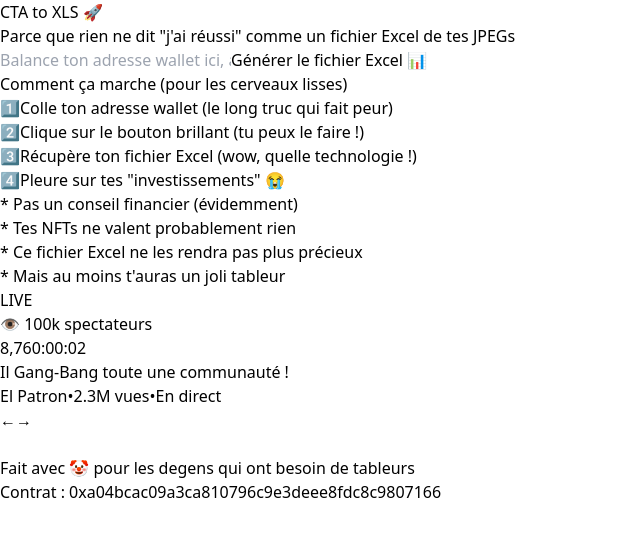
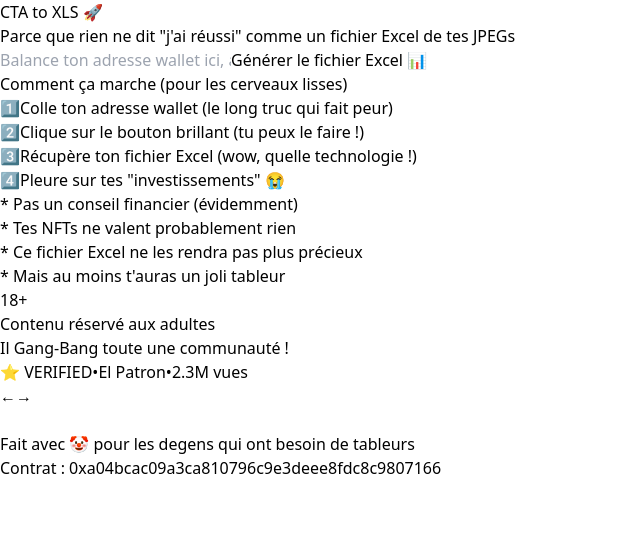
Before and after one commit to hrogerdev/CTA2XLS, a React (Vite) app: page / in a window 1280 px wide. Both pictures are taken after a click on the button "Publicité précédente". Shown: the top 536 px of the page, without its empty margins (0-640 px from the left). Built offline with nearby package versions, Linux system fonts and the light colour scheme.

Commit message:
Update fake ads: Land delivery live stream with high hour counter, El Patron adult-style video with hover effect

```diff
--- a/src/components/FakeAdPlaceholder.tsx
+++ b/src/components/FakeAdPlaceholder.tsx
@@ -67,7 +67,15 @@ function WindshieldAcademy() {
 function EternalLandDrop() {
   const [showTumbleweed, setShowTumbleweed] = useState(false)
   const [viewerCount, setViewerCount] = useState(12847)
-  const [streamTime, setStreamTime] = useState({ hours: 1234567, minutes: 42, seconds: 19 })
+  const [streamTime, setStreamTime] = useState(() => {
+    // Temps depuis 2019 (environ 5 ans)
+    const startDate = new Date('2019-01-01');
+    const elapsed = Date.now() - startDate.getTime();
+    const hours = Math.floor(elapsed / (1000 * 60 * 60));
+    const minutes = Math.floor((elapsed % (1000 * 60 * 60)) / (1000 * 60));
+    const seconds = Math.floor((elapsed % (1000 * 60)) / 1000);
+    return { hours, minutes, seconds };
+  })
 
   useEffect(() => {
     const interval = setInterval(() => {
@@ -101,74 +109,51 @@ function EternalLandDrop() {
             className="relative cursor-pointer"
             onClick={() => setShowTumbleweed(true)}
           >
-            <div className="bg-gray-800 p-4">
-              <div className="absolute top-4 right-4 flex items-center gap-2">
-                <div className="bg-red-600 text-white px-3 py-1 rounded text-sm font-bold flex items-center gap-1">
-                  <span className="animate-pulse">●</span> LIVE
+            <div className="aspect-video bg-gray-900 relative">
+              {/* LIVE badge and viewers */}
+              <div className="absolute top-4 left-4 flex items-center gap-3 z-10">
+                <div className="bg-red-600 text-white px-3 py-1 rounded flex items-center gap-2">
+                  <motion.div
+                    animate={{ opacity: [1, 0.3, 1] }}
+                    transition={{ duration: 1.5, repeat: Infinity }}
+                    className="w-2 h-2 bg-white rounded-full"
+                  />
+                  <span className="font-bold text-sm">LIVE</span>
                 </div>
-                <div className="bg-gray-900 bg-opacity-80 text-white px-2 py-1 rounded text-sm font-mono">
-                  👁 {viewerCount.toLocaleString()}
+                <div className="bg-black bg-opacity-70 text-white px-3 py-1 rounded text-sm">
+                  👁 {viewerCount.toLocaleString()} spectateurs
                 </div>
               </div>
-              <div className="grid grid-cols-3 gap-1">
-                <div className="aspect-video bg-gray-900 flex items-center justify-center relative overflow-hidden">
-                  <img src="https://via.placeholder.com/320x180/1a1a1a/666666?text=STREAM+1" className="w-full h-full object-cover" />
-                  <div className="absolute bottom-2 left-2 text-white text-xs bg-black bg-opacity-50 px-2 py-1 rounded">
-                    CAM 1
-                  </div>
-                </div>
-                <div className="aspect-video bg-gray-900 flex items-center justify-center relative overflow-hidden">
-                  <img src="https://via.placeholder.com/320x180/2a2a2a/777777?text=STREAM+2" className="w-full h-full object-cover" />
-                  <div className="absolute bottom-2 left-2 text-white text-xs bg-black bg-opacity-50 px-2 py-1 rounded">
-                    CAM 2
-                  </div>
-                </div>
-                <div className="aspect-video bg-gray-900 flex items-center justify-center relative overflow-hidden">
-                  <img src="https://via.placeholder.com/320x180/3a3a3a/888888?text=STREAM+3" className="w-full h-full object-cover" />
-                  <div className="absolute bottom-2 left-2 text-white text-xs bg-black bg-opacity-50 px-2 py-1 rounded">
-                    CAM 3
-                  </div>
-                </div>
-                <div className="aspect-video bg-gray-900 flex items-center justify-center relative overflow-hidden">
-                  <div className="absolute inset-0 bg-gradient-to-br from-gray-800 to-gray-900" />
-                  <div className="text-white text-center z-10 px-2">
-                    <h3 className="text-lg font-bold mb-1" style={{ fontFamily: 'Impact, sans-serif' }}>
-                      UNBOXING
-                    </h3>
-                    <p className="text-xs">DEPUIS 2019</p>
-                  </div>
-                </div>
-                <div className="aspect-video bg-gray-900 flex items-center justify-center relative overflow-hidden">
-                  <div className="w-full h-full flex items-center justify-center text-yellow-400">
-                    <div className="text-center">
-                      <div className="text-2xl font-mono">
-                        {streamTime.hours.toLocaleString()}h
-                      </div>
-                      <div className="text-lg font-mono">
-                        {streamTime.minutes.toString().padStart(2, '0')}:{streamTime.seconds.toString().padStart(2, '0')}
-                      </div>
-                    </div>
-                  </div>
-                </div>
-                <div className="aspect-video bg-gray-900 flex items-center justify-center relative overflow-hidden">
-                  <img src="https://via.placeholder.com/320x180/4a4a4a/999999?text=CHAT" className="w-full h-full object-cover" />
-                  <div className="absolute bottom-2 left-2 text-white text-xs bg-black bg-opacity-50 px-2 py-1 rounded">
-                    CHAT LIVE
+
+              {/* Stream timer */}
+              <div className="absolute top-4 right-4 bg-black bg-opacity-70 text-white px-3 py-1 rounded font-mono text-sm z-10">
+                {streamTime.hours.toLocaleString()}:{streamTime.minutes.toString().padStart(2, '0')}:{streamTime.seconds.toString().padStart(2, '0')}
+              </div>
+
+              {/* Main content */}
+              <div className="absolute inset-0 flex items-center justify-center">
+                <div className="text-center text-white px-4">
+                  <h3 className="text-3xl font-bold mb-2" style={{ fontFamily: 'Impact, sans-serif' }}>
+                    LIVRAISON DES LANDS EN DIRECT
+                  </h3>
+                  <p className="text-xl mb-4">Suivez l'événement historique !</p>
+                  <div className="text-lg text-yellow-400">
+                    Lands livrés : 0 / ∞
                   </div>
                 </div>
               </div>
-              <div className="mt-2 text-white text-xs overflow-hidden">
+
+              {/* Bottom ticker */}
+              <div className="absolute bottom-0 left-0 right-0 bg-red-600 py-2 overflow-hidden">
                 <motion.div
                   animate={{ x: [0, -100 + '%'] }}
-                  transition={{ duration: 15, repeat: Infinity, ease: "linear" }}
-                  className="whitespace-nowrap"
+                  transition={{ duration: 20, repeat: Infinity, ease: "linear" }}
+                  className="whitespace-nowrap text-white text-sm font-bold"
                 >
-                  ⏰ 1 234 567 h de hype cumulée • 0 terrain livré • Mais on y croit ! • ⏰ 1 234 567 h de hype cumulée • 0 terrain livré • Mais on y croit !
+                  🚨 BREAKING: Toujours aucun land livré après {Math.floor(streamTime.hours / 24)} jours • La communauté retient son souffle •
+                  🚨 BREAKING: Toujours aucun land livré après {Math.floor(streamTime.hours / 24)} jours • La communauté retient son souffle •
                 </motion.div>
               </div>
-              <p className="text-center text-gray-400 mt-2">
-                Abonne-toi pour un autre refresh
-              </p>
             </div>
           </div>
         ) : (
@@ -332,36 +317,7 @@ function GrandMarabout() {
 }
 
 function ElPatronVideo() {
-  const [streamTime, setStreamTime] = useState(() => {
-    // Calculer le temps écoulé depuis 1 an
-    const startDate = new Date();
-    startDate.setFullYear(startDate.getFullYear() - 1);
-    const elapsed = Date.now() - startDate.getTime();
-    const hours = Math.floor(elapsed / (1000 * 60 * 60));
-    const minutes = Math.floor((elapsed % (1000 * 60 * 60)) / (1000 * 60));
-    const seconds = Math.floor((elapsed % (1000 * 60)) / 1000);
-    return { hours, minutes, seconds };
-  });
-
-  useEffect(() => {
-    const interval = setInterval(() => {
-      setStreamTime(prev => {
-        let { hours, minutes, seconds } = prev;
-        seconds++;
-        if (seconds >= 60) {
-          seconds = 0;
-          minutes++;
-          if (minutes >= 60) {
-            minutes = 0;
-            hours++;
-          }
-        }
-        return { hours, minutes, seconds };
-      });
-    }, 1000);
-
-    return () => clearInterval(interval);
-  }, []);
+  const [isHovered, setIsHovered] = useState(false);
 
   const handleClick = () => {
     window.open('https://www.crosstheages.com/fr-fr/news/cta/token-generation-event/', '_blank')
@@ -372,59 +328,54 @@ function ElPatronVideo() {
       <div
         className="bg-black rounded-lg overflow-hidden relative cursor-pointer group"
         onClick={handleClick}
+        onMouseEnter={() => setIsHovered(true)}
+        onMouseLeave={() => setIsHovered(false)}
       >
         <div className="relative">
-          {/* Blurred thumbnail */}
-          <div className="aspect-video relative overflow-hidden">
+          {/* Blurred/clear thumbnail based on hover */}
+          <div className="aspect-video relative overflow-hidden bg-black">
             <div
-              className="absolute inset-0 bg-gradient-to-br from-pink-400 via-red-400 to-purple-400"
+              className="absolute inset-0 bg-gradient-to-br from-pink-400 via-red-400 to-purple-400 transition-all duration-300"
               style={{
-                filter: 'blur(30px)',
-                animation: 'pulse 3s ease-in-out infinite'
+                filter: isHovered ? 'blur(5px)' : 'blur(40px)',
+                transform: isHovered ? 'scale(1.1)' : 'scale(1)'
               }}
             />
-            <div className="absolute inset-0 bg-black bg-opacity-30" />
+            <div className={`absolute inset-0 bg-black transition-opacity duration-300 ${isHovered ? 'bg-opacity-10' : 'bg-opacity-40'}`} />
 
-            {/* LIVE indicator and viewer count */}
-            <div className="absolute top-4 left-4 flex items-center gap-3">
-              <div className="flex items-center gap-2 bg-red-600 px-3 py-1 rounded">
-                <motion.div
-                  animate={{ opacity: [1, 0.3, 1] }}
-                  transition={{ duration: 1.5, repeat: Infinity }}
-                  className="w-2 h-2 bg-white rounded-full"
-                />
-                <span className="text-white font-bold text-sm">LIVE</span>
+            {/* Age warning overlay */}
+            {!isHovered && (
+              <div className="absolute inset-0 flex items-center justify-center">
+                <div className="bg-red-600 text-white px-6 py-4 rounded-lg text-center">
+                  <div className="text-4xl font-bold mb-2">18+</div>
+                  <div className="text-sm">Contenu réservé aux adultes</div>
+                </div>
               </div>
-              <div className="bg-black bg-opacity-70 text-white px-3 py-1 rounded text-sm">
-                👁 100k spectateurs
-              </div>
-            </div>
+            )}
 
-            {/* Stream timer */}
-            <div className="absolute top-4 right-4 bg-black bg-opacity-70 text-white px-3 py-1 rounded font-mono text-sm">
-              {streamTime.hours.toLocaleString()}:{streamTime.minutes.toString().padStart(2, '0')}:{streamTime.seconds.toString().padStart(2, '0')}
-            </div>
-
-            {/* Play button overlay */}
-            <div className="absolute inset-0 flex items-center justify-center">
+            {/* Play button overlay - only show on hover */}
+            {isHovered && (
               <motion.div
-                whileHover={{ scale: 1.1 }}
-                className="bg-white bg-opacity-90 rounded-full w-20 h-20 flex items-center justify-center group-hover:bg-opacity-100 transition-all shadow-xl"
+                initial={{ scale: 0 }}
+                animate={{ scale: 1 }}
+                className="absolute inset-0 flex items-center justify-center"
               >
-                <div className="w-0 h-0 border-l-[30px] border-l-red-600 border-t-[20px] border-t-transparent border-b-[20px] border-b-transparent ml-2" />
+                <div className="bg-white bg-opacity-90 rounded-full w-20 h-20 flex items-center justify-center shadow-xl">
+                  <div className="w-0 h-0 border-l-[30px] border-l-red-600 border-t-[20px] border-t-transparent border-b-[20px] border-b-transparent ml-2" />
+                </div>
               </motion.div>
-            </div>
+            )}
 
             {/* Video info overlay */}
             <div className="absolute bottom-0 left-0 right-0 p-4 bg-gradient-to-t from-black via-black/80 to-transparent">
               <div className="text-white">
                 <h3 className="text-lg font-bold mb-1">Il Gang-Bang toute une communauté !</h3>
                 <div className="flex items-center gap-3 text-sm text-gray-300">
+                  <span className="text-red-400 font-bold">⭐ VERIFIED</span>
+                  <span>•</span>
                   <span>El Patron</span>
                   <span>•</span>
                   <span>2.3M vues</span>
-                  <span>•</span>
-                  <span>En direct</span>
                 </div>
               </div>
             </div>
```
